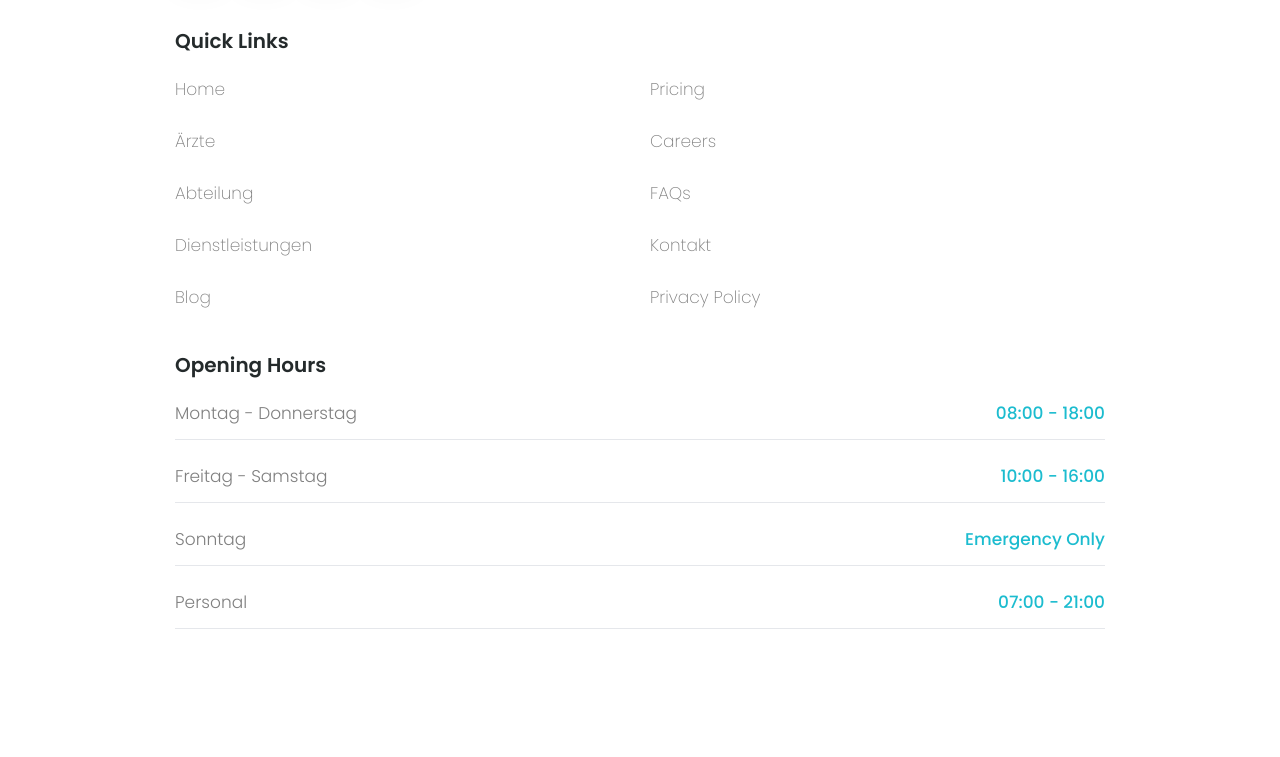
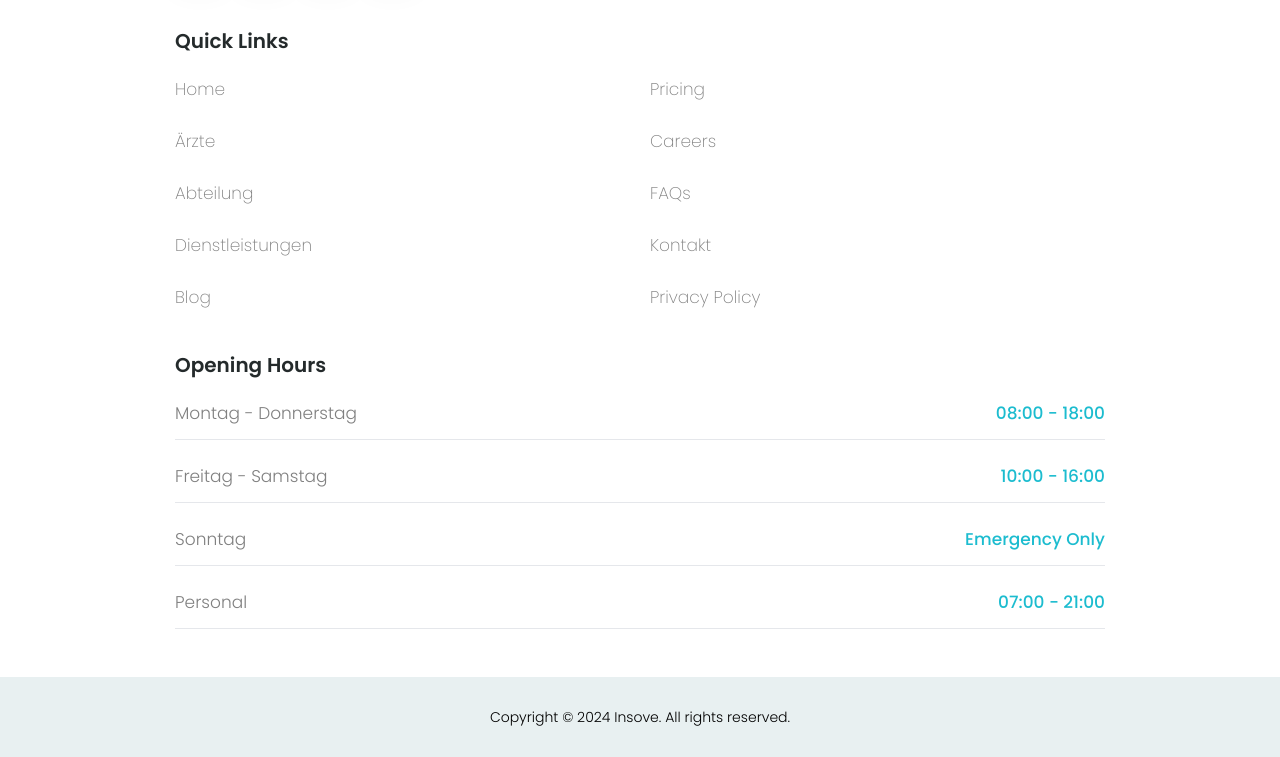
Before and after one commit to edantal/Theme-Insove--TailwindCSS, a website: page index.html in a window 1280 px wide. Shown: the part 8901-9658 px from the top of the page. Before the commit the page ends 9578 px from the top, so only its background shows below. Drawn offline with nearby package versions, Linux system fonts and the light colour scheme.

Commit message:
Add copyright under footer

```diff
--- a/index.html
+++ b/index.html
@@ -1274,6 +1274,14 @@
           </div>
         </div>
       </div>
+
+      <div class="py-[30px] bg-grey">
+        <div class="container mx-auto text-center">
+          <div class="font-light text-sm text-black">
+            Copyright &copy; 2024 Insove. All rights reserved.
+          </div>
+        </div>
+      </div>
     </footer>
 
     <script src="js/swiper-bundle.min.js"></script>
```
Also changed, not shown: dist/output.css.
